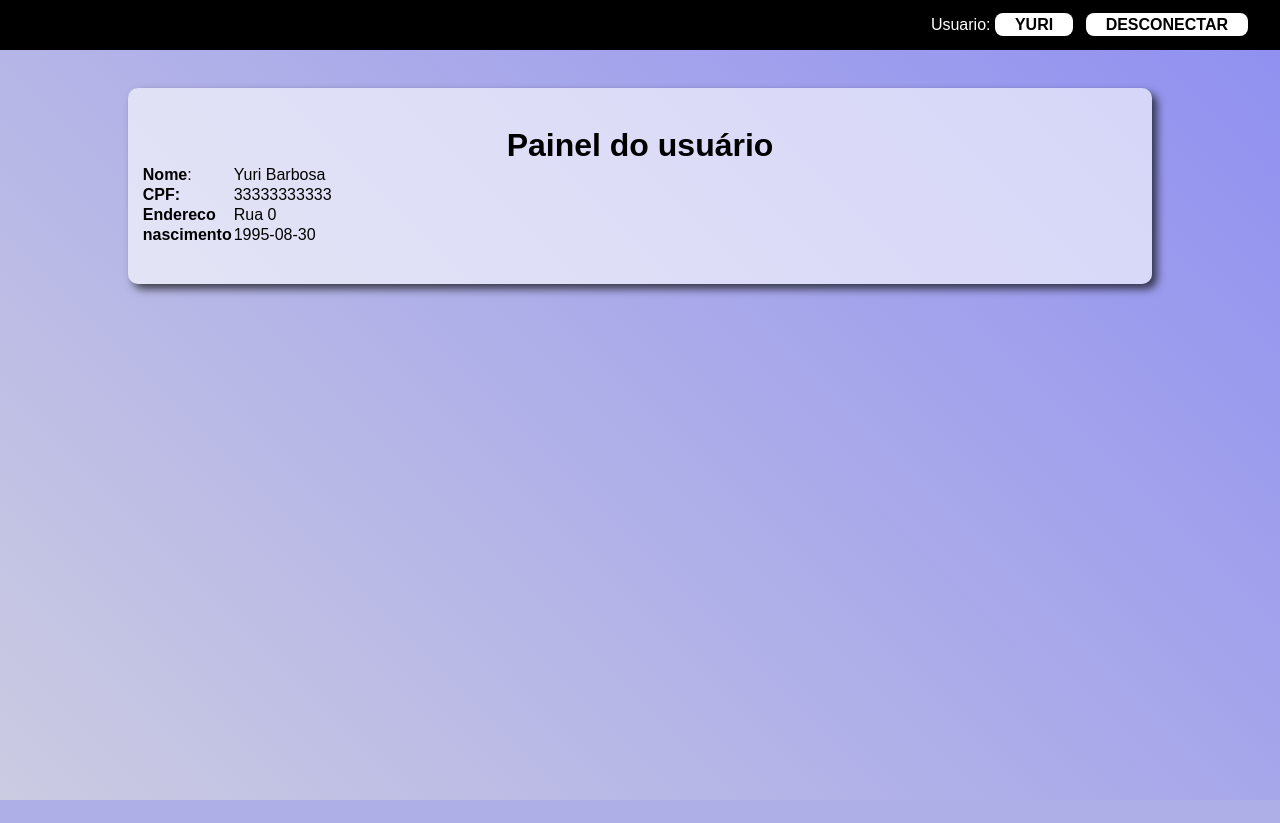
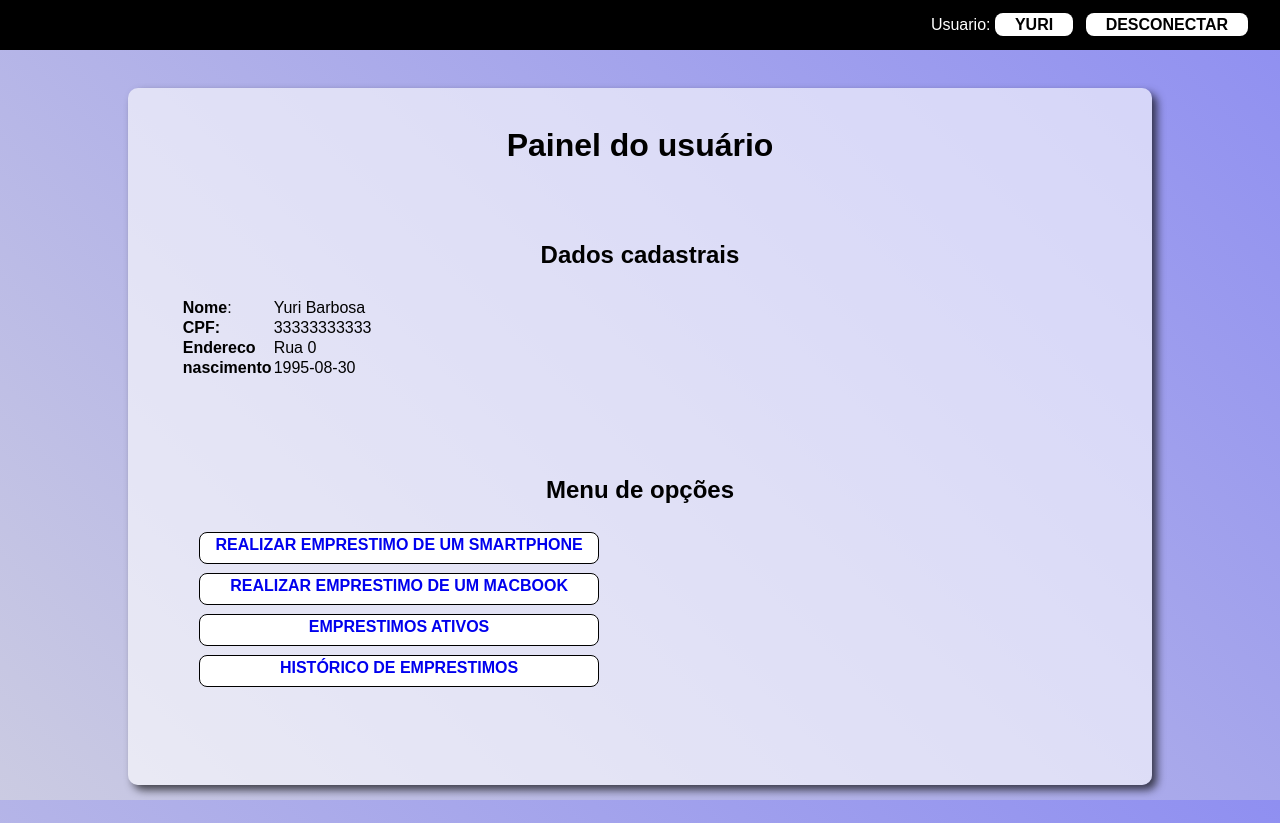
Before and after one commit to coldblu/Locatech, a PHP site: page /painelDoUsuario.php in a window 1280 px wide. Before the commit the page ends 800 px from the top, so only its background shows below. Run offline with PHP 8.4, Linux system fonts and the light colour scheme; a user stored in the database is signed in; data comes from the database, SQL or seed files in the repository.

Commit message:
CSS e Menu Painel
Alguns mudanças em algumas partes do CSS e criação do menu de opções no painel de usuario.

```diff
--- a/css/estilo.css
+++ b/css/estilo.css
@@ -25,7 +25,7 @@ body{
 
 /* Menu topo 8 */
 .MenuContaTop{
-
+	position: sticky;
 	height:50px;
 	background-color:#000;
 	color:#FFF;
@@ -213,6 +213,14 @@ body{
 	margin-bottom: 3%;
 }
 
+.Painel div{
+	margin: 3% 2%;
+	padding: 2% 2%;
+}
+
+.Painel ul{
+
+}
 form{
 	display: flex;
 	flex-direction: column;
@@ -282,3 +290,29 @@ form input[type="submit"]{
 	border-radius:8px;
 	transition:all,0.5S;
 }
+
+.buttons2{
+	background-color:#FFF;
+	margin: 1% 2%;
+	width: 25rem;
+	height: 2rem;
+	font-size: medium;
+	font-weight:bolder;
+	text-align: center;
+	text-transform:uppercase;/* letra maiúscula*/
+	padding:3px 5px;
+	border:1px solid #000;
+	border-radius:8px;
+    transition:all,0.9S;
+}
+.buttons2:hover{
+	width: 25rem;
+	margin: 2% 3%;
+	text-shadow:3px 3px 4px rgba(200, 200, 200, 1);
+	font-size: medium;
+	font-weight:bolder;
+	padding:3px 5px;
+	background:-webkit-gradient(linear, 87% 51%, 87% 75%, from(#00BEFF), to(#0091FF));/* cor com degradê*/
+	border-radius:8px;
+	transition:all,0.5S;
+}
--- a/inserir.php
+++ b/inserir.php
@@ -28,4 +28,5 @@
 		echo "<script> window.location='index.php';</script>";
 	}
 	$pdo = null;
+
 ?>
--- a/painelDoUsuario.php
+++ b/painelDoUsuario.php
@@ -37,6 +37,8 @@
 				echo "<div class='Painel'>";
 				echo "<h1 align='center' >Painel do usuário</h1>";
 					if(isset($check["cpf"])){
+						echo "<div >";
+							echo "<h2 align='center'>Dados cadastrais</h2>";
 							echo "<table class=''>";
 							foreach($pdo->query($sql) as $row )
 								{
@@ -58,9 +60,20 @@
 									echo "</tr>";
 								}
 							echo "</table>";
+						echo "</div>";
+
+						echo "<div >";
+							echo "<h2 align='center'>Menu de opções</h2>";
+							echo "<ul>";
+								echo "<li class='buttons2'><a href='#'>Realizar emprestimo de um Smartphone</a></li>";
+								echo "<li class='buttons2'><a href='#'>Realizar emprestimo de um Macbook</a></li>";
+								echo "<li class='buttons2'><a href='#'>Emprestimos ativos</a></li>";
+								echo "<li class='buttons2'><a href='#'>Histórico de emprestimos</a></li>";
+							echo "</ul>";
+						echo "</div>";
 					}
 					else{
-						echo "<h2 align='center'>Adicionar dados Pessoais</h1>";
+						echo "<h2 align='center'>Adicionar dados Pessoais</h2>";
 						$pdo = new PDO('mysql:host=localhost;dbname=locatech;charset=utf8', "root", "");
 						$pdo->setAttribute(PDO::ATTR_ERRMODE, PDO::ERRMODE_EXCEPTION);
 						$consulta = $pdo->prepare("select * from client where usuario_id=".$_SESSION['IdUsuario'].";");
@@ -84,7 +97,14 @@
             else{
 				echo "<div class='Painel' >";
 					echo "<h1>Logado como Administrador!</h1>";
-					echo "<a href=''>Cadastrar Aparelho</a></li>";
+					echo "<div class=''>";
+						echo "<ul>";
+							echo "<li class='buttons2'><a href='cadastro_dispositivo.php?act=CadSmartphone'>Cadastrar Smarthphone</a></li>";
+							echo "<li class='buttons2'><a href='cadastro_dispositivo.php?act=CadMacbook'>Cadastrar Macbook</a></li>";
+							echo "<li class='buttons2'><a href=''>Smarthphones Cadastrados</a></li>";
+							echo "<li class='buttons2'><a href=''>Macbooks Cadastrados</a></li>";
+						echo "</ul>";
+					echo "<div class=''>";
 				echo "</div>";
 
             }
```
Also changed, not shown: cadastro_dispositivo.php (added, +71 -0 lines). Lines whose indentation alone changed are shown as unchanged.
